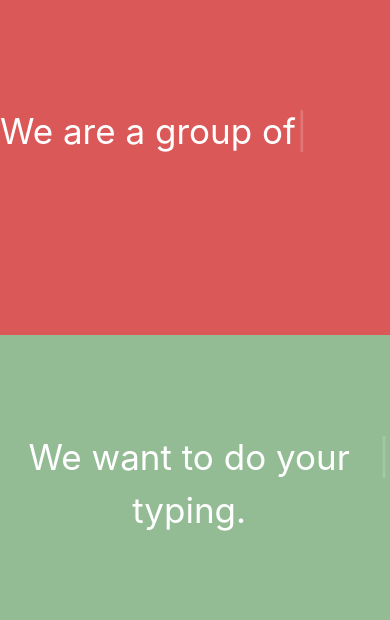
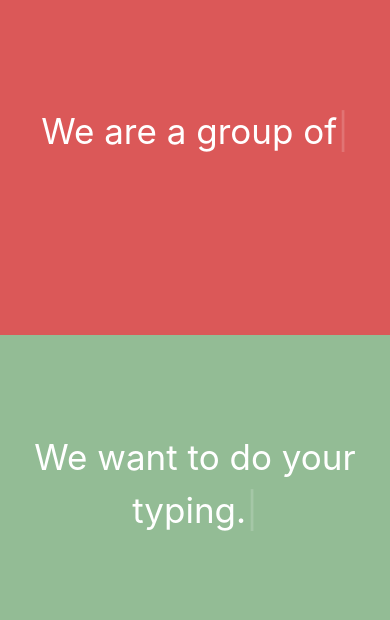
Before and after one commit to medicalweb/medicalweb, a Jekyll site: the page built from index.md, in a window 390 px wide. Shown: the part 1465-2085 px from the top of the page. Built offline with Jekyll 4.4.1, drawn with Linux system fonts in a browser that asks for light colours; nearby versions of some CDN libraries.

Commit message:
improved positioning of typed content

```diff
--- a/_layouts/home.html
+++ b/_layouts/home.html
@@ -21,15 +21,19 @@ layout: default
 			</div>
 		</div>
 		<div class="col-12 col-md-6">
-			<span class="typed-content-one"></span>
+			<div class="typed-one">
+				<span class="type-text"></span>
+			</div>
 		</div>
 	</div>
 </section>
 
 <section class="keyboard">
 	<div class="row align-items-center justify-content-center" style="height: 100vh">
-		<div class="col-md-6 d-flex justify-content-center">
-			<span class="typed-content-two"></span>
+		<div class="col-md-6">
+			<div class="typed-two">
+				<span class="type-text"></span>
+			</div>
 		</div>
 		<div class="col-md-6">
 			<img src="../assets/images/keyboard.png"></img>
--- a/_sass/medicalweb.scss
+++ b/_sass/medicalweb.scss
@@ -7,12 +7,18 @@ section {
   overflow: hidden;
 }
 
-span[class^="typed-content-"], span[class*=' typed-content-'], span.typed-cursor {
+div[class^="typed-"], div[class*=' typed-'] {
   color: white;
   font-size: 35px;
   text-align: center;
   @media(min-width: 576px) {
     font-size: 45px;
+  }
+}
+
+.typed-one {
+  @media(min-width: 768px) {
+    text-align: left !important;
   }
 }
 
--- a/assets/javascript/vendor/medicalweb.js
+++ b/assets/javascript/vendor/medicalweb.js
@@ -1,5 +1,5 @@
 $(document).ready(function() {
-	$('.typed-content-one').typed({
+	$('.typed-one .type-text').typed({
     strings: [
     	"Ok. Are you listening?",
     	"Lets Go.",
@@ -8,7 +8,7 @@ $(document).ready(function() {
     typeSpeed: 15
   });
 
-  $('.typed-content-two').typed({
+  $('.typed-two .type-text').typed({
     strings: [
     	"We want to do your typing."
     ],
```
